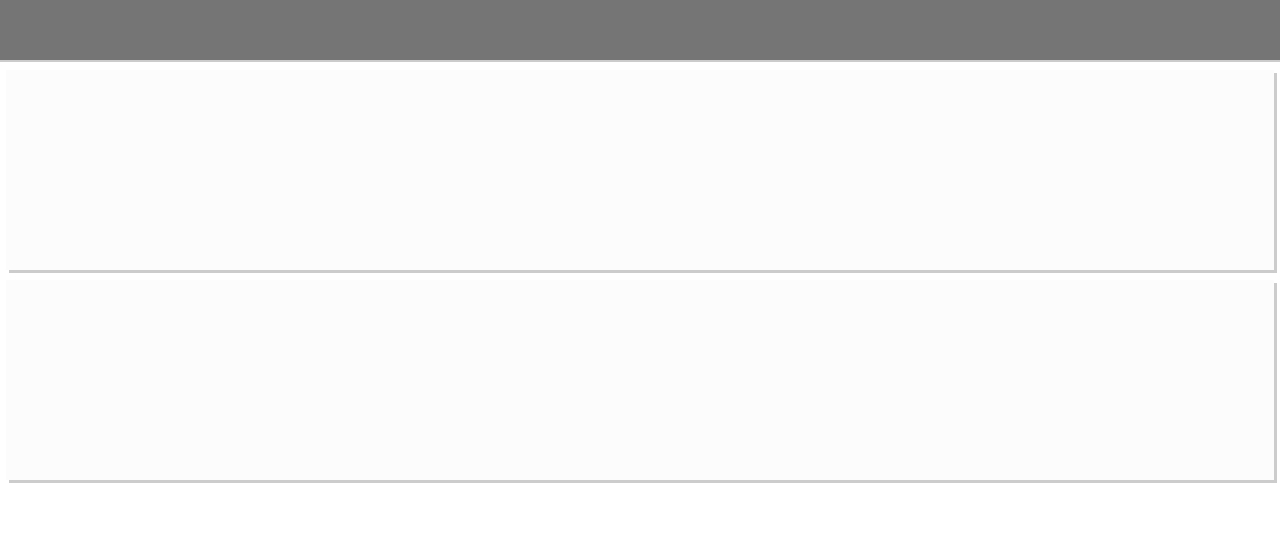
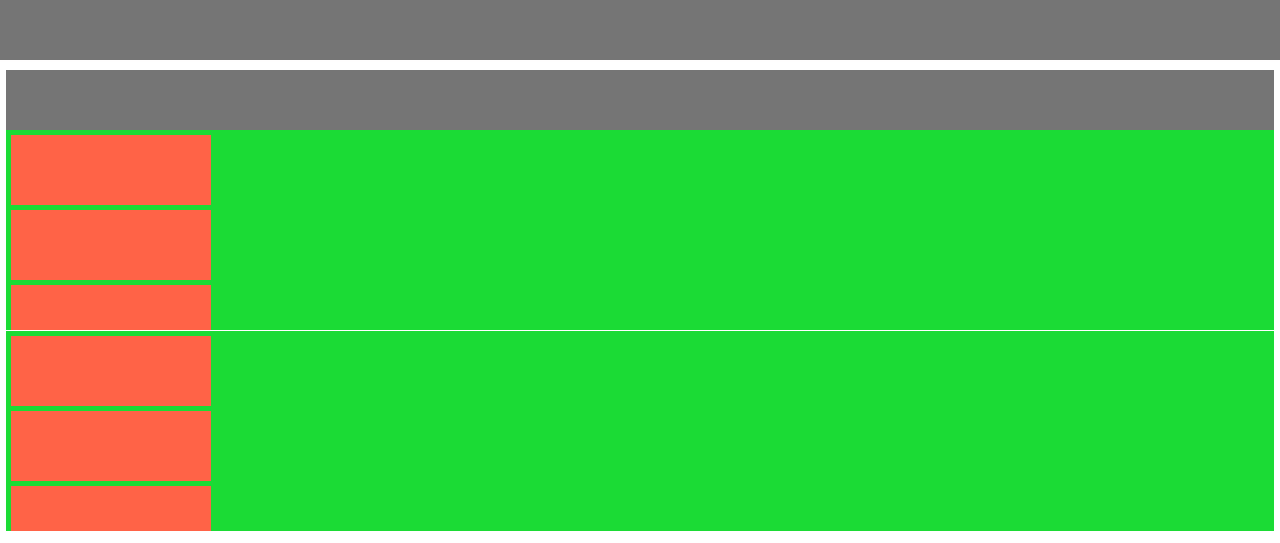
Before and after one commit to danslans/ApiDark, a plain HTML site: page index.html in a window 1280 px wide. Shown: the top 543 px of the page. Drawn offline with Linux system fonts and the light colour scheme.

Commit message:
nueva funcionalidad de diseño

```diff
--- a/css/styles.css
+++ b/css/styles.css
@@ -1,3 +1,12 @@
+:root{
+    --d-color-toolbar:#757575;
+    --d-color-sombra-toolbar:#fffefe;
+    --d-color-content:#fcfcfc;
+    --d-color-sombra-content:#ffffff;
+    --d-color-content-hover:hsl(0, 0%, 98%);
+    --d-color-content-active:hsl(0, 0%, 95%);
+    --d-color-content-section:rgb(27, 219, 53);
+}
 body{
 font-size:50px;
 margin: 0;
@@ -6,19 +15,28 @@ box-sizing: content-box;
 .d-content{
 position: relative;
 margin: 0 auto;
+padding: 0;
 width: 99%;
 height: 200px;
-padding: 0;
 margin-top: 10px;
 margin-bottom: 10px;
-background-color: #fcfcfc;
-box-shadow: 3px 3px #cccccc;
+background-color: var(--d-color-content);
+box-shadow: 3px 3px var(--d-color-sombra-content);
 }
 .d-content:hover{
-    background-color: 		hsl(0, 0%, 98%);
+    background-color:var(--d-color-content-hover);
 }
 .d-content:active{
-    background-color:	hsl(0, 0%, 95%);
+    background-color:var(--d-color-content-active);
+}
+
+.d-content-section{
+    position: relative;
+    width: 100%;
+    height: 100%;
+    overflow: scroll;
+    margin-bottom: 1px;
+    background-color:var(--d-color-content-section);
 }
 
 .d-topbar{
@@ -26,8 +44,8 @@ position:relative;
 margin:0;
 padding-left: 100%;
 padding-top: 60px;
-background-color:#757575;
-box-shadow: 0px 2px #cccccc;
+background-color:var(--d-color-toolbar);
+box-shadow: 0px 2px var(--d-color-sombra-toolbar);
 }
 .d-button{
 position:relative;
@@ -35,7 +53,7 @@ width:200px;
 height:70px;
 margin:5px;
 padding:0px;
-background-color:red;
+background-color:tomato;
 }
 .d-button>button{
 position:absolute;
@@ -68,9 +86,12 @@ width:100%;
 height:100%;
 line-height:70px;
 }
+.d-button:hover{
+    background-color:#EEEEEE;
+}
 
 .d-button>button:hover{
-background-color:#EEEEEE;
+    background-color:#EEEEEE;
 }
 .d-button>button:active{
 background-color:#BDBDBD;
@@ -85,12 +106,12 @@ background-color:#BDBDBD;
 color:#ffffff;
 }
 
-@keyframes anim-d-button{
+/*@keyframes anim-d-button{
     from{background-color: red;}
     to{background-color: yellow;}
 }
 /* Safari 4.0 - 8.0 */
-@-webkit-keyframes example {
+/*@-webkit-keyframes example {
     from {background-color: red;}
     to {background-color: yellow;}
-}
+}*/
--- a/index.html
+++ b/index.html
@@ -1,5 +1,6 @@
 <!DOCTYPE html>
 <html lang="en">
+
 <head>
   <meta charset="UTF-8">
   <meta name="viewport" content="width=device-width, initial-scale=1.0">
@@ -8,12 +9,31 @@
   <link href="css/styles.css" rel="stylesheet">
   <script src="js/scripts.js"></script>
 </head>
+
 <body>
   <d-topbar>
+    <d-menu>
+      <d-item-menu></d-item-menu>
+    </d-menu>
   </d-topbar>
+
   <d-content>
+    <d-topbar></d-topbar>
+    <d-content-section  tama="200px">
+      <d-button></d-button>
+      <d-button></d-button>
+      <d-button></d-button>
+      <d-button></d-button>
+    </d-content-section>
+    <d-content-section >
+        <d-button></d-button>
+        <d-button></d-button>
+        <d-button></d-button>
+        <d-button></d-button>
+      </d-content-section>
   </d-content>
-   <d-content>
+
+  <!--<d-content>
   </d-content>
 
   <h1>My site</h1>
@@ -23,6 +43,7 @@
   </d-button>
   <d-button d-goto="appDark.html">ir a</d-button>
   <d-button d-click="result=holamundo()">Enviar</d-button>
-	<d-button d-click="showStorage(result)">Boton</d-button>
+  <d-button d-click="showStorage(result)">Boton</d-button>-->
 </body>
+
 </html>
--- a/js/scripts.js
+++ b/js/scripts.js
@@ -1,22 +1,49 @@
-window.addEventListener("load",appDark,false);
+window.addEventListener("load", appDark, false);
 
 var attributes = ["d-goto", "d-click"];
-var tags = ["d-button", "d-topbar","d-content"];
-var functs=[];
+var tags = ["d-button", "d-topbar", "d-content"];
+var functs = [];
 function appDark() {
-	for (var t in tags) {
-		switch (tags[t]) {
+	for (const item of document.body.children) {
+		decideTypeElement(item.localName, item);
+	}
+}
+
+function decideTypeElement(tagName, tagElement) {
+	switch (tagName) {
 		case "d-button":
-				createDButton(tags[t]);
+			createElement(tagName, tagElement);
 			break;
 		case "d-topbar":
-				createDTopbar(tags[t]);
+			createElement(tagName, tagElement);
 			break;
 		case "d-content":
-                createDContent(tags[t]);
+			createElement(tagName, tagElement);
 			break;
+			case "d-content-section":
+			createElement(tagName, tagElement);
+			break;
+	}
+}
 
+function createElement(tagName, tagElement) {
+	let div = document.createElement("div");
+	div.className = tagName;
+	if (tagElement.children.length > 0) {
+		while (tagElement.firstElementChild) {
+			div.appendChild(tagElement.firstElementChild);
 		}
+		tagElement.appendChild(div);
+		loopTagElement(div);
+	} else {
+		tagElement.appendChild(div);
+	}
+}
+
+function loopTagElement(tagElement) {
+	for (const tag of tagElement.children)
+	{
+		decideTypeElement(tag.localName,tag);
 	}
 }
 
@@ -38,11 +65,10 @@ function createElementButton(config) {
 	var butt = document.createElement("button");
 	butt.innerHTML = config.text;
 	if (config.event_click.state) {
-		debugger;
 		/*var arrayStr=config.event_click.funct.split("=");
 		var variable=arrayStr[0].replace("$","");
 		functs.push({variable:arrayStr[1]});*/
-		butt.onclick = function() {
+		butt.onclick = function () {
 
 			eval(config.event_click.funct);
 			//alert(config.event_click.funct.replace("$","var "));
@@ -92,7 +118,7 @@ function getAttibutes(item, text, divB, att) {
 					break;
 			}
 		}
-	}else{
+	} else {
 		createElementButton({
 			text: text,
 			divB: divB,
@@ -104,28 +130,28 @@ function getAttibutes(item, text, divB, att) {
 
 
 }
-function createDTopbar(nameTag){
-	var tagsDTopBar= document.getElementsByTagName(nameTag);
-	for(var tag =0;tag< tagsDTopBar.length;tag++){
-		var div=document.createElement("div");
-		div.className="d-topbar";
+function createDTopbar(nameTag) {
+	var tagsDTopBar = document.getElementsByTagName(nameTag);
+	for (var tag = 0; tag < tagsDTopBar.length; tag++) {
+		var div = document.createElement("div");
+		div.className = "d-topbar";
 		tagsDTopBar[tag].appendChild(div);
 	}
 }
 
-function createDContent(nameTag){
-    var tagsDContent=document.getElementsByTagName(nameTag);
-    for(var tag=0;tag<tagsDContent.length;tag++){
-        var div=document.createElement("div");
-        div.className="d-content";
+function createDContent(nameTag) {
+	var tagsDContent = document.getElementsByTagName(nameTag);
+	for (var tag = 0; tag < tagsDContent.length; tag++) {
+		var div = document.createElement("div");
+		div.className = "d-content";
 		tagsDContent[tag].appendChild(div);
 	}
 }
 
 function holamundo() {
-	return"hola mundo";
+	return "hola mundo";
 }
 
-function showStorage(resul){
+function showStorage(resul) {
 	alert(resul);
 }
```
Lines whose indentation alone changed are shown as unchanged.
